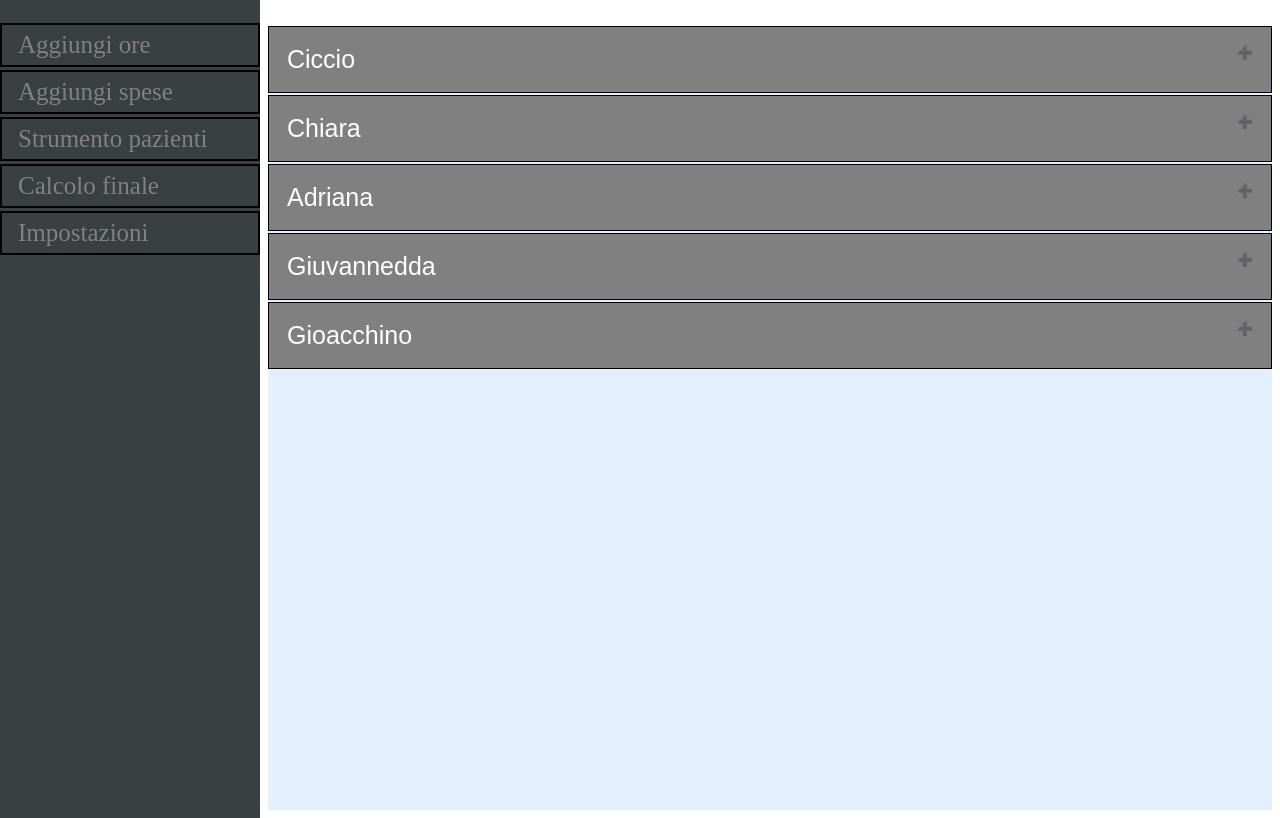
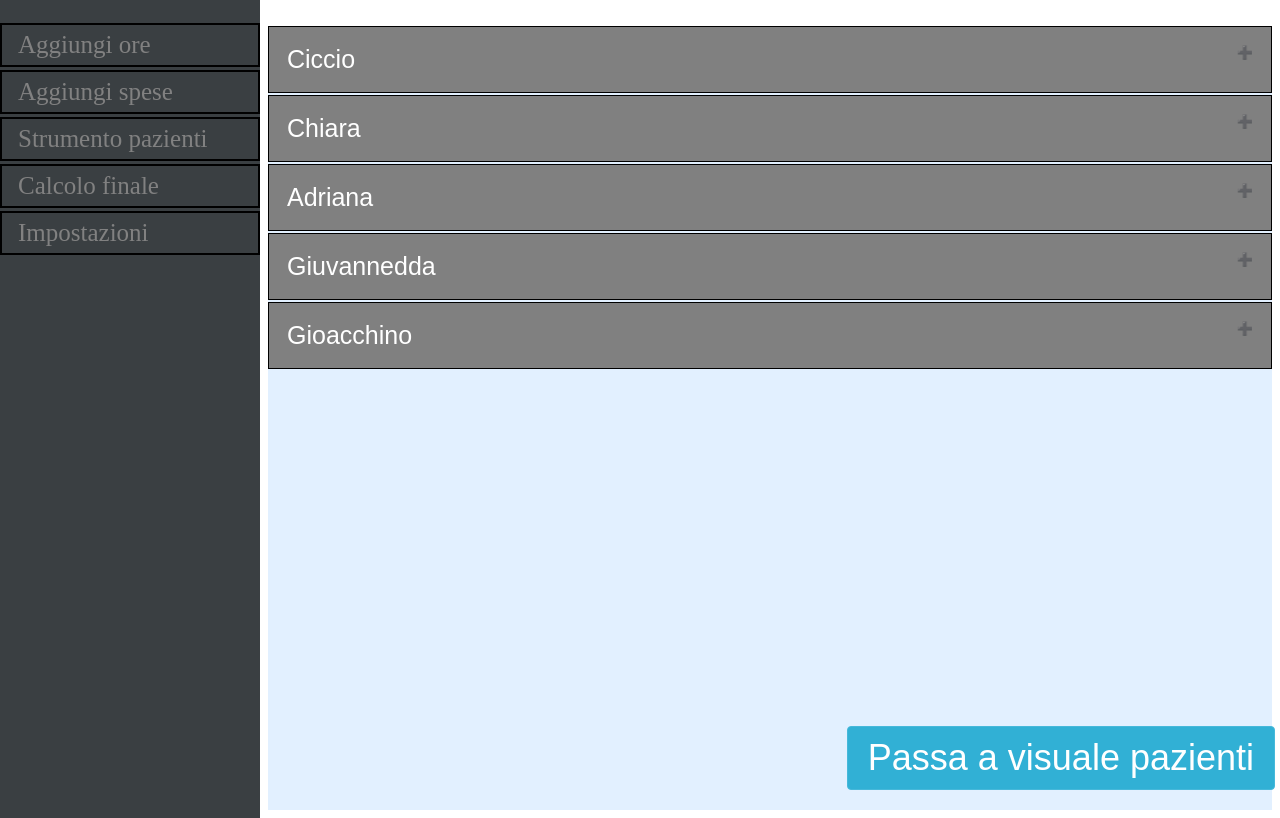
Before and after one commit to Alexmax86/ABASUD, a plain HTML site: page index.html in a window 1280 px wide. Both pictures are taken after a click on the link "Aggiungi ore". Drawn offline with Linux system fonts and the light colour scheme.

Commit message:
pre objectivize accordion

```diff
--- a/AccordionComponent/AccordionComponent.js
+++ b/AccordionComponent/AccordionComponent.js
@@ -10,6 +10,8 @@
 
 function createAccordion({buttonLabel, appendTarget, contentFunc}){
     let button = document.createElement('button'); button.innerHTML = buttonLabel
+    let state = false;
+
 
     let accordionContent = document.createElement('div');
 
@@ -22,7 +24,7 @@ function createAccordion({buttonLabel, appendTarget, contentFunc}){
         accordionContent.className = 'collapContent';
 
     contentFunc(accordionContent);          ////////callBack to function that defines accordion content
-
+    if (state === true){accordionContent.style.display = "block";}
     //////////////accordion expansion
 
 
@@ -31,8 +33,10 @@ function createAccordion({buttonLabel, appendTarget, contentFunc}){
 
       if (accordionContent.style.display === "block") {
         accordionContent.style.display = "none";
+        this.state = false
       } else {
         accordionContent.style.display = "block";
+        this.state = true;
     }}
   )
 
--- a/hoursTool/hoursTool.js
+++ b/hoursTool/hoursTool.js
@@ -1,6 +1,14 @@
 function addHours() {
   wipeMain();
-
+  let floatButton = document.createElement('button');
+  floatButton.className = "floatButton"
+  floatButton.innerHTML = "Passa a visuale pazienti"
+  main.appendChild(floatButton);
+  floatButton.addEventListener('click', function(event){
+    console.log("float call")
+    event.preventDefault();
+    patientsView();
+  })
 
   for (let i = 0; i < operatorList.length; i++){
     createAccordion(
@@ -14,7 +22,7 @@ function addHours() {
 
             var oreLabel = document.createElement("Label");
             oreLabel.setAttribute("for", 'oreTextBox');
-            oreLabel.innerHTML = "Numero di ore: ";
+            oreLabel.innerHTML = "Ore: ";
             form.appendChild(oreLabel);
 
             let oreTextBox = document.createElement('input')
@@ -25,27 +33,37 @@ function addHours() {
 
             var patientLab = document.createElement("Label");
             patientLab.setAttribute("for", 'selectPatient');
-            patientLab.innerHTML = "Seleziona paziente: ";
-            patientLab.style.marginLeft = "20px"
+            patientLab.innerHTML = "Paziente: ";
+
             form.appendChild(patientLab);
+
 
 
 
             let patientSelector1 = new patientSelector({appendTo: form});
 
+            var tariffaLabel = document.createElement("Label");
+            tariffaLabel.setAttribute("for", 'tariffaTextBox');
+            tariffaLabel.innerHTML = "Tariffa: ";
+            form.appendChild(tariffaLabel)
+
+            let tariffaTextBox = document.createElement('input');
+            tariffaTextBox.id = 'tariffaTextBox';
+            tariffaTextBox.setAttribute('type', 'text')
+            tariffaTextBox.value = operatorList[i].rate;
+            form.appendChild(tariffaTextBox);
+
+
+
             var bsLabel = document.createElement("Label");
             bsLabel.setAttribute("for", 'billingSelector');
-            bsLabel.innerHTML = "Seleziona regola: ";
+            bsLabel.innerHTML = "Regola: ";
             bsLabel.style.mar
 
             form.appendChild(bsLabel);
 
             let billingSelector = new billingRuleSelector({appendTo: form, operator: operatorList[i]})
 
-
-
-
-            ///////////////////patientSelector
 
 
             var addButton = document.createElement('button');       //Creates add patient button and callback
@@ -57,12 +75,15 @@ function addHours() {
 
 
 
+
+
             let tabellaOraria = new tableHours({appendTo: targetAccordion, operator: operatorList[i]})
 
 
-            form.addEventListener('submit', function(){
-              console.log(billingSelector.selection)
-              operatorList[i].addBill({patient: patientSelector1.selection(), hours: oreTextBox.value, rate: operatorList[i].rate, rule: billingSelector.selection()})
+            form.addEventListener('submit', function(event){
+              event.preventDefault();
+
+              operatorList[i].addBill({patient: patientSelector1.selection(), hours: oreTextBox.value, rate: tariffaTextBox.value, rule: billingSelector.selection()})
               tabellaOraria.refresh()
               //tabellaOraria.addRow({paziente:patientList[val], ore:'22', tariffa:'13' })
             })
--- /dev/null
+++ b/hoursTool/patientsView.js
@@ -0,0 +1,12 @@
+function patientsView(){
+    wipeMain()
+    let floatButton = document.createElement('button');
+    floatButton.className = "floatButton"
+    floatButton.innerHTML = "Passa a visuale operatori"
+    main.appendChild(floatButton);
+    floatButton.addEventListener('click', function(event){
+      event.preventDefault();
+      addHours();
+    })
+
+}
--- a/hoursTool/tableHours.js
+++ b/hoursTool/tableHours.js
@@ -3,6 +3,7 @@ function tableHours({appendTo, operator}) {
     this.firstTimeShown = false;
 
     let tab = document.createElement('table');              //Create table
+    tab.style.display = 'none'
 
     this.header = function(){
         var header = tab.createTHead();
@@ -12,7 +13,7 @@ function tableHours({appendTo, operator}) {
         var billingH = row.insertCell(-1); billingH.innerHTML = "Tariffa h";
         var ruleH = row.insertCell(-1); ruleH.innerHTML = "Regola";
         var cancel = row.insertCell(-1);
-        // tab.style.display = 'none'
+
         appendTo.appendChild(tab)
     }
 
@@ -23,6 +24,7 @@ function tableHours({appendTo, operator}) {
         let cellTar = newRow.insertCell(-1); cellTar.innerHTML = rate
         let cellRule = newRow.insertCell(-1); cellRule.innerHTML = rule
         var cellCancel = newRow.insertCell(-1);
+        cellCancel.style.textAlign = 'center';
 
         let cancelButton = document.createElement("button");
         cancelButton.style.backgroundColor = "red"
@@ -30,20 +32,25 @@ function tableHours({appendTo, operator}) {
         cellCancel.appendChild(cancelButton)
 
         cancelButton.addEventListener('click', function(){
-            tab.deleteRow(newRow.rowIndex);
+
+            //tab.deleteRow(newRow.rowIndex);
             operator.billedHours.splice(newRow.rowIndex - 1, 1)
+            self.refresh()
         })
 
 
     }
 
     this.refresh = function(){
+
+        if (operator.billedHours.length > 0){tab.style.display = 'table'; console.log(operator.billedHours + "array pieno")}
+        else {tab.style.display = 'none'; console.log("array vuoTo, tabella invisibile")}
         while(tab.rows.length > 0) {
             tab.deleteRow(0);
             }
         this.header();
         operator.billedHours.forEach(function (element, index) {
-            self.addRow({patient: element.patient.name, hours: element.hours, rate: operator.rate, rule: element.rule})             //////aggiungere argomento rule
+            self.addRow({patient: element.patient.name, hours: element.hours, rate: element.rate, rule: element.rule})
         })
     }
 
@@ -54,8 +61,6 @@ function tableHours({appendTo, operator}) {
 
 
 
-    //     operator.billedHours.forEach(function (element, index) {
-    //      self.addRow({paziente:operator.billedHours[index].patient, ore: operator.billedHours[index].hours, tariffa: '23'})
-    // });
+
 
 }
--- a/index.html
+++ b/index.html
@@ -6,6 +6,7 @@
     <script src="util.js"></script>
     <script src="reckon/reckon.js"></script>
     <script src="hoursTool/tableHours.js"></script>
+    <script src="hoursTool/patientsView.js"></script>
     <script src="AccordionComponent/AccordionComponent.js"></script>
 
     <link rel = 'stylesheet' type='text/css' href='AccordionComponent/accordion.css'>
@@ -70,7 +71,7 @@
               }
 
               input[type=text], select {
-                width: 100%;
+                width: 20%;
                 padding: 12px 20px;
                 margin: 8px 0;
                 display: inline-block;
@@ -78,6 +79,12 @@
                 border-radius: 4px;
                 box-sizing: border-box;
                 font-size: 70%;
+              }
+
+              select{
+               width: 15%;
+
+
               }
 
               table {
@@ -89,7 +96,24 @@
               td, th {
                 border: 1px solid #ddd;
                 padding: 8px;
+
               }
+
+              .floatButton {
+                          background-color : #31B0D5;
+                          color: white;
+                          padding: 10px 20px;
+                          border-radius: 4px;
+                          border-color: #46b8da;
+                          position: fixed;
+                          bottom: 10px;
+                          right: 5px;
+
+                        }
+
+
+
+
 
     </style>
 
@@ -170,5 +194,4 @@
 
 
 
-
 </script>
--- a/util.js
+++ b/util.js
@@ -22,14 +22,14 @@ function patientSelector({appendTo}){
       selectPatient.appendChild(el);
   }
 
-  selectPatient.style.width = '20%'
+
   appendTo.appendChild(selectPatient);
 
   this.selection = function(){
     let val = selectPatient.selectedIndex
     if (val == 0){return}
     if (val > 0){val -= 1}
-    console.log("returning " + patientList[val])
+
     return patientList[val]
   }
 
@@ -38,6 +38,7 @@ function patientSelector({appendTo}){
 function billingRuleSelector({appendTo, operator}){
   let selector = document.createElement('select')      //////////////////SELECT BOX for patient
   selector.id = 'billingRuleSelector';
+  selector.className = "billingRuleSelector"
 
   var placeholder = document.createElement('option');       ////placeholder
   placeholder.textContent = '---'
@@ -49,19 +50,19 @@ function billingRuleSelector({appendTo, operator}){
       var el = document.createElement("option");
       el.textContent = opt;
       el.value = opt;
-      //console.log("Option is; " + )
       if(operator.billingRule === el.value){el.selected = true}
       selector.appendChild(el);
   }
 
-  selector.style.width = '20%'
+
   appendTo.appendChild(selector);
+
 
   this.selection = function(){
     let val = selector.selectedIndex
     if (val == 0){return}
     if (val > 0){val -= 1}
-    console.log("returning " + selector.value)
+
     return selector.options[selector.selectedIndex].text
   }
 
```
